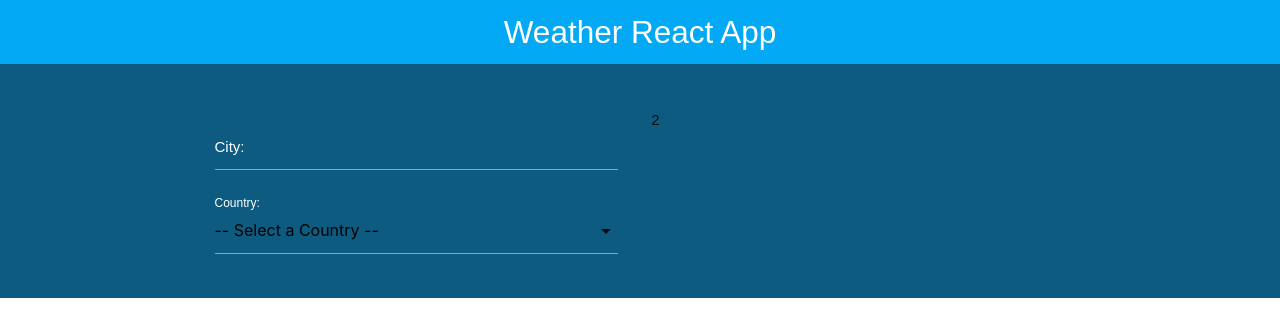
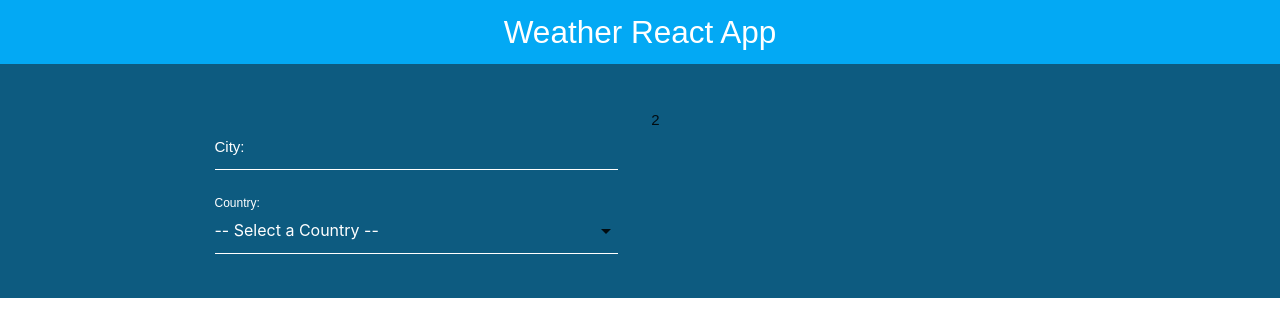
Before and after one commit to 2020-JAUG/Weather_With_React, a React (Create React App) app: page / in a window 1280 px wide. Shown: the top 336 px of the page. Built offline with nearby package versions, Linux system fonts and the light colour scheme.

Commit message:
Add the styles

```diff
--- a/src/index.css
+++ b/src/index.css
@@ -27,3 +27,18 @@ nav .brand-logo {
     border-bottom: 1px solid white;
     box-shadow: 0 1px 0 0 #000;
 }
+
+input[type=text]:not(.browser-default) {
+    border-bottom: 1px solid white;
+    color: white;
+}
+
+input[type=text]:not(.browser-default):focus:not([readonly]) {
+    border-bottom: 1px solid white;
+    -webkit-box-shadow: 0 1px 0 0 white;
+    box-shadow: 0 1px 0 0 white;
+}
+
+input[type=text]:not(.browser-default):focus:not([readonly]) + label {
+    color: white;
+}
```
